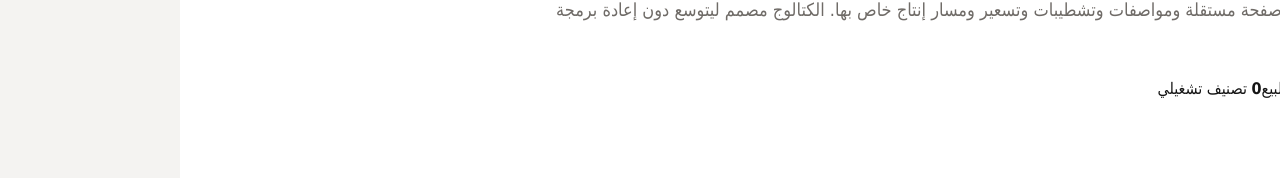
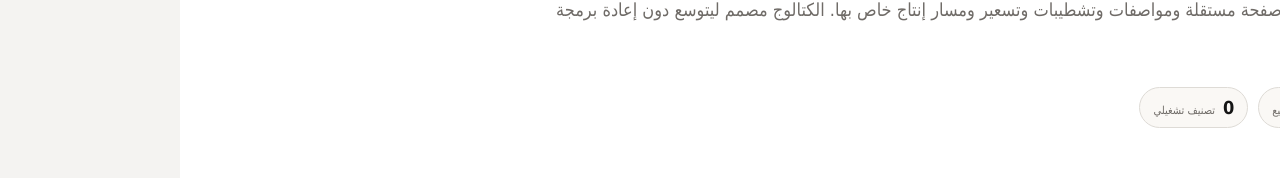
Before and after one commit to skandermahyoub/oryx-print-network, a Next.js app: page /services in a window 1280 px wide. Shown: the part 354-532 px from the top of the page. Built offline with nearby package versions, Linux system fonts and the light colour scheme; no server answers; the database is empty.

Commit message:
feat: style full catalog discovery and dynamic fields

```diff
--- a/src/app/globals.css
+++ b/src/app/globals.css
@@ -160,3 +160,15 @@ footer{min-height:130px;background:var(--black);color:#fff;padding:36px 5vw;disp
 .package-sales-strip{margin-top:18px;background:var(--black);color:#fff;border-radius:24px;padding:22px;display:grid;grid-template-columns:repeat(3,1fr) auto;gap:14px;align-items:center}.package-sales-strip div{padding:8px 14px}.package-sales-strip small{display:block;color:#888;margin-bottom:5px}.package-sales-strip strong{font-size:14px}
 @media(max-width:900px){.package-detail-hero{grid-template-columns:1fr}.package-poster{max-width:620px;width:100%;justify-self:center}.package-includes{grid-template-columns:1fr 1fr}.package-sales-strip{grid-template-columns:1fr 1fr}}
 @media(max-width:640px){.package-detail-hero{padding:64px 20px}.package-detail-body{padding:55px 0 80px}.package-includes,.package-sales-strip{grid-template-columns:1fr}}
+
+
+/* Full catalog discovery */
+.catalog-metrics{display:flex;gap:10px;flex-wrap:wrap;margin-top:26px}
+.catalog-metrics span{display:flex;align-items:baseline;gap:8px;border:1px solid var(--line);background:#faf8f5;border-radius:999px;padding:9px 13px;font-size:11px;color:var(--muted)}
+.catalog-metrics strong{font-size:18px;color:var(--ink)}
+.catalog-picker-tools{display:grid;grid-template-columns:1fr 260px auto;gap:10px;align-items:center;margin:24px 0}
+.catalog-picker-tools input,.catalog-picker-tools select{border:1px solid var(--line);border-radius:14px;background:#fbfaf8;padding:13px 14px;min-width:0}
+.catalog-picker-tools>span{font-size:11px;color:var(--muted);white-space:nowrap}
+.catalog-limit-note{color:var(--muted);font-size:11px;margin-top:14px}
+.field-card textarea{border:1px solid var(--line);border-radius:13px;padding:13px;background:#fbfaf8;resize:vertical;min-height:110px}
+@media(max-width:760px){.catalog-picker-tools{grid-template-columns:1fr}.catalog-picker-tools>span{justify-self:start}}
```
